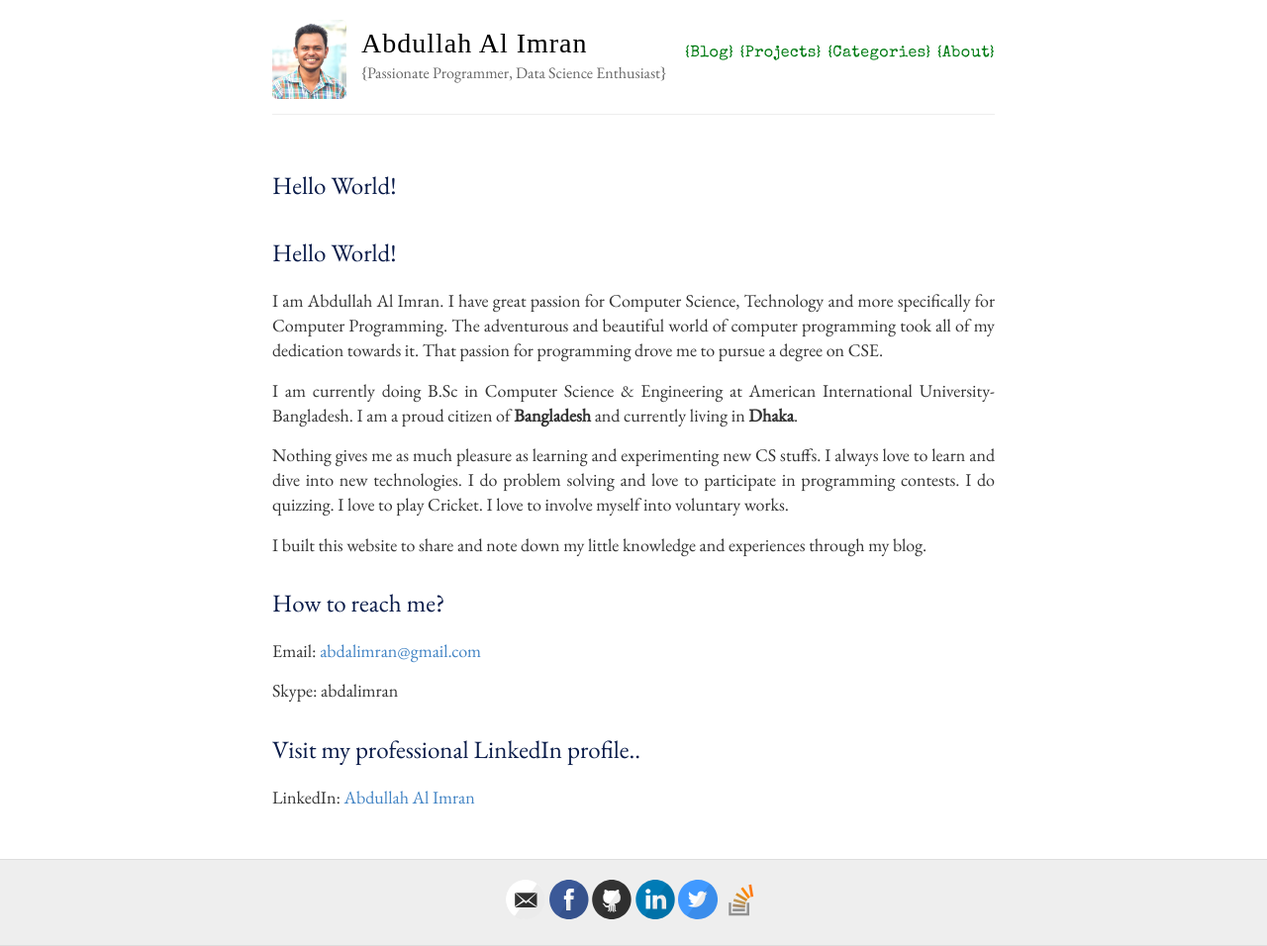
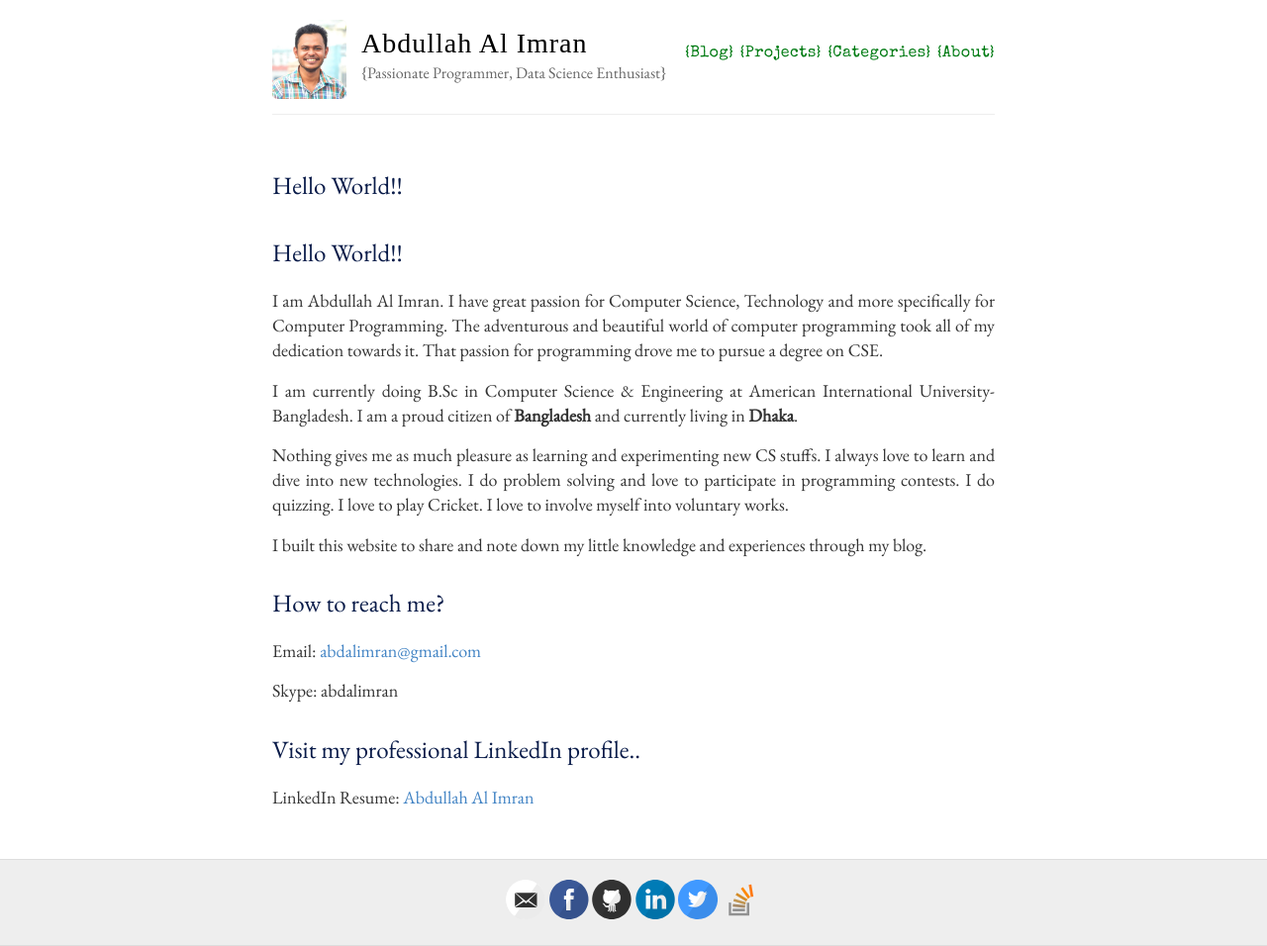
Before and after one commit to abdalimran/abdalimran.github.io, a Jekyll site: the page built from about.md, in a window 1280 px wide. Shown: the whole page at 99% size. Built offline with Jekyll 4.4.1, drawn with Linux system fonts in a browser that asks for light colours; some web fonts are replaced; our own code applies the rules of GitHub Pages for plain Markdown files.

Commit message:
Update about.md

```diff
--- a/about.md
+++ b/about.md
@@ -2,7 +2,7 @@
 layout: page
 permalink: /about/
 ---
-# Hello World!
+# Hello World!!
 I am Abdullah Al Imran. I have great passion for Computer Science, Technology and more specifically for Computer Programming. The adventurous and beautiful world of computer programming took all of my dedication towards it. That passion for programming drove me to pursue a degree on CSE.
 
 I am currently doing B.Sc in Computer Science & Engineering at American International University-Bangladesh. I am a proud citizen of **Bangladesh** and currently living in **Dhaka**.
@@ -17,4 +17,4 @@ Email: [abdalimran@gmail.com](mailto:abdalimran@gmail.com)
 Skype: abdalimran
 
 # Visit my professional LinkedIn profile..
-LinkedIn: [Abdullah Al Imran](https://www.linkedin.com/in/abdalimran)
+LinkedIn Resume: [Abdullah Al Imran](https://bd.linkedin.com/in/abdalimran)
```
